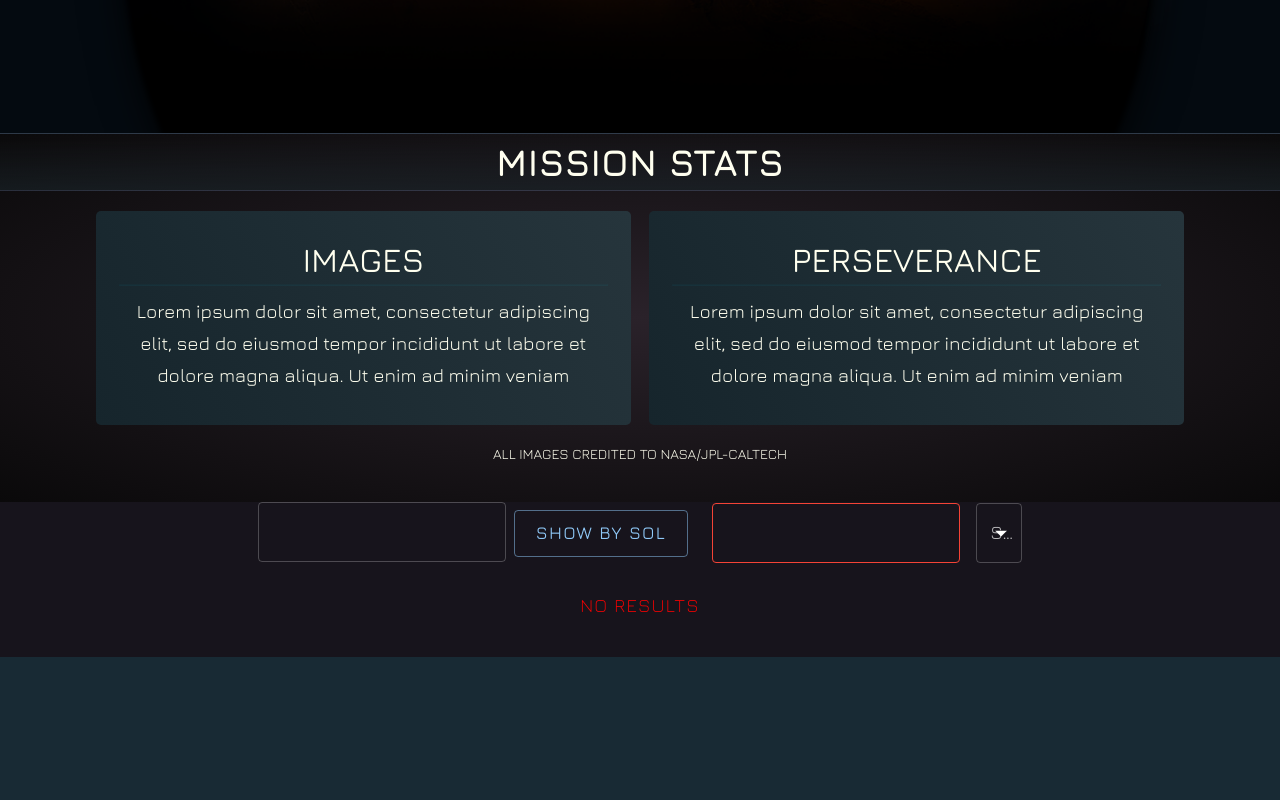
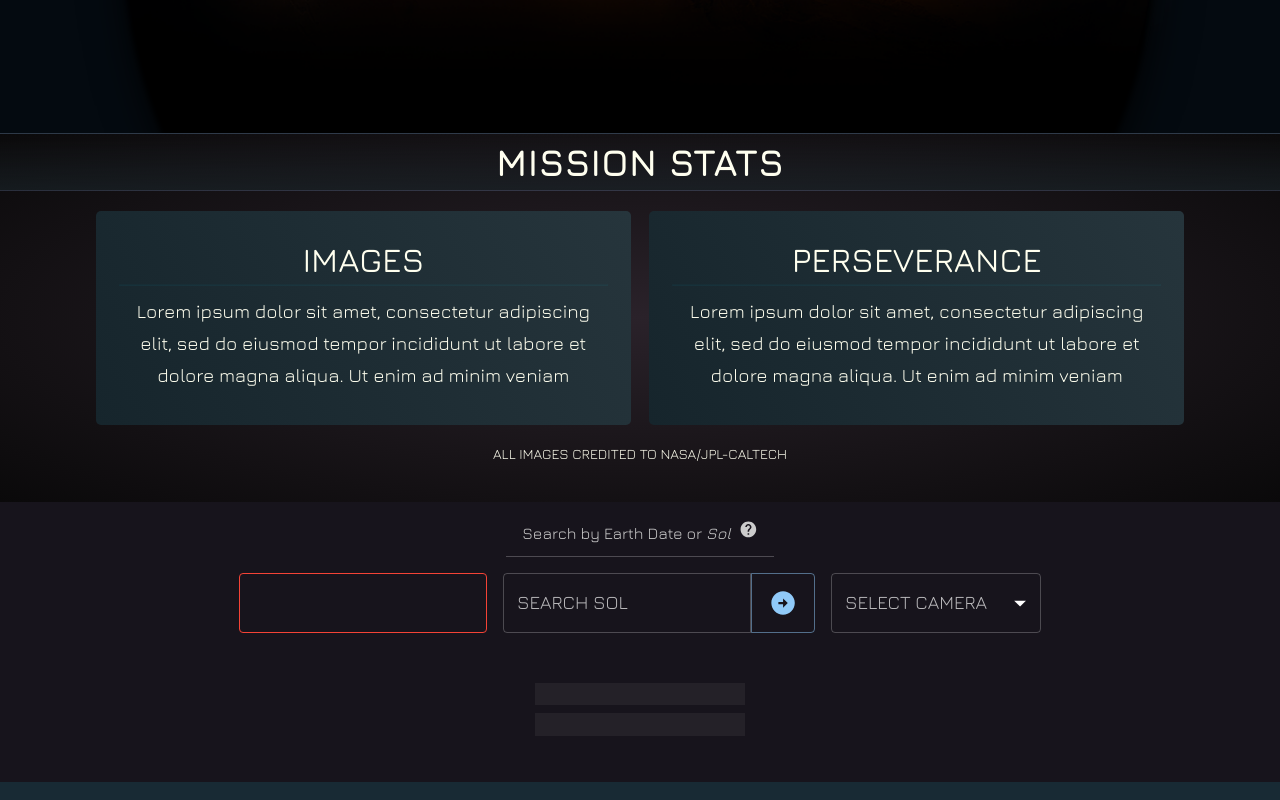
Before and after one commit to mattbartley/nasa-cam, a React (Create React App) app: page / in a window 1280 px wide. Shown: the part 565-1365 px from the top of the page. Before the commit the page ends 1241 px from the top, so only its background shows below. Built offline with nearby package versions, Linux system fonts and the light colour scheme.

Commit message:
Filter styles, icons, tooltip, and info layout

```diff
--- a/package.json
+++ b/package.json
@@ -6,6 +6,7 @@
     "@date-io/moment": "^2.13.2",
     "@emotion/react": "^11.9.0",
     "@emotion/styled": "^11.8.1",
+    "@mui/icons-material": "^5.8.0",
     "@mui/material": "^5.6.4",
     "@mui/system": "^5.6.4",
     "@mui/x-date-pickers": "^5.0.0-alpha.2",
--- a/src/App.js
+++ b/src/App.js
@@ -5,7 +5,8 @@
 import { LocalizationProvider } from "@mui/x-date-pickers/LocalizationProvider";
 import { DatePicker } from "@mui/x-date-pickers/DatePicker";
 import { ThemeProvider, createTheme } from "@mui/material/styles";
-import Stack from "@mui/material/Stack";
+import { Grid, Container, Box, Tooltip } from "@mui/material/";
+import HelpIcon from "@mui/icons-material/Help";
 import TextField from "@mui/material/TextField";
 import PhotoGallery from "./components/PhotoGallery";
 import GalleryFilter from "./components/GalleryFilter";
@@ -17,6 +18,15 @@
 
 function App() {
   const darkTheme = createTheme({
+    breakpoints: {
+      values: {
+        xs: 0,
+        sm: 600,
+        md: 900,
+        lg: 1200,
+        xl: 1536,
+      },
+    },
     palette: {
       mode: "dark",
     },
@@ -164,19 +174,47 @@
     <div className="app">
       <ThemeProvider theme={darkTheme}>
         <HomeScreen />
-        <Stack
-          direction="row"
+        <Container
+          sx={{
+            display: "flex",
+            justifyContent: "center",
+          }}
+        >
+          <Box
+            sx={{
+              color: "#ccc",
+              fontSize: ".85rem",
+              paddingLeft: 2,
+              paddingRight: 2,
+              m: 1,
+              borderBottom: 1,
+              borderColor: "rgba(255, 355, 255, 0.23)",
+              maxWidth: 40 / 100,
+              alignmentBaseline: "bottom",
+            }}
+          >
+            <p className="search__intro">
+              Search by Earth Date or <em>Sol</em>
+              <Tooltip title="A Sol is one solar day on Mars. Sol 0 is the first day for Perseverance on Mars.">
+                <HelpIcon
+                  sx={{ fontSize: "1rem", textAlign: "right", marginLeft: 1 }}
+                />
+              </Tooltip>
+            </p>
+          </Box>
+        </Container>
+
+        <Grid
+          container
+          spacing={2}
           justifyContent="center"
           alignItems="center"
-          spacing={2}
+          sx={{ paddingBottom: 2, paddingTop: 1 }}
         >
-          <SolPicker
-            fetchedPhotos={fetchedPhotos}
-            solPicked={solPicked}
-            setSolPicked={setSolPicked}
-          />
+          <Grid item xs="auto">
             <LocalizationProvider dateAdapter={AdapterMoment}>
               <DatePicker
+                sx={{ m: 0 }}
                 value={
                   fetchedPhotos != "" ? fetchedPhotos[0].earth_date : datePicked
                 }
@@ -188,6 +226,17 @@
                 shouldDisableDate={getDisabledDates}
               />
             </LocalizationProvider>
+          </Grid>
+
+          <Grid item xs="auto">
+            <SolPicker
+              fetchedPhotos={fetchedPhotos}
+              solPicked={solPicked}
+              setSolPicked={setSolPicked}
+            />
+          </Grid>
+
+          <Grid item xs="auto">
             <GalleryFilter
               images={fetchedPhotos}
               setFilteredPhotos={setFilteredPhotos}
@@ -195,7 +244,8 @@
               setActiveCamera={setActiveCamera}
               setActiveCameraName={setActiveCameraName}
             />
-        </Stack>
+          </Grid>
+        </Grid>
         <DateSummary
           fetchedPhotos={fetchedPhotos}
           filteredPhotos={filteredPhotos}
--- a/src/components/DateSummary.js
+++ b/src/components/DateSummary.js
@@ -1,5 +1,6 @@
 import moment from "moment";
 import "../css/DateSummary.css";
+import { Skeleton, Stack } from "@mui/material/";
 
 export default function DateSummary({
   fetchedPhotos,
@@ -10,6 +11,7 @@
   // Conditionally render facts from the selected date's mission (Number of photos, camera name, Earth Date & Sol, etc)
   // Converts API-provided YYYY-MM-DD date format for redability (i.e. Jan 1st, 2022) with moment.js
   return (
+    <Stack sx={{ alignItems: "center", textAlign: "center" }}>
       <div className="date__summary">
         <div className="selected__date">
           {fetchedPhotos != ""
@@ -22,7 +24,14 @@
           </span>
         </div>
         <div className="returned__details">
-        {fetchedPhotos.length > 0 ? (
+          <div>
+            {filteredPhotos.length < 1 ? (
+              <Skeleton
+                variant="h1"
+                width={210}
+                sx={{ m: 1, textAlign: "center" }}
+              />
+            ) : fetchedPhotos.length > 0 ? (
               <>
                 Images Returned:{" "}
                 <span className="returned__text">{fetchedPhotos.length}</span>
@@ -30,6 +39,7 @@
             ) : (
               <span className="returned__empty">No results</span>
             )}
+          </div>
         </div>
         <div className="returned__details">
           {fetchedPhotos.length > 0 ? (
@@ -40,9 +50,14 @@
               </span>
             </>
           ) : (
-          ""
+            <Skeleton
+              variant="p"
+              width={210}
+              sx={{ m: 1, textAlign: "center" }}
+            />
           )}
         </div>
       </div>
+    </Stack>
   );
 }
--- a/src/components/GalleryFilter.js
+++ b/src/components/GalleryFilter.js
@@ -60,11 +60,10 @@
   };
 
   return (
-    <>
-      <div>
-        <FormControl fullWidth>
+    <FormControl sx={{ m: 0 }}>
       <InputLabel>SELECT CAMERA</InputLabel>
       <Select
+        sx={{ m: 0, minWidth: 210 }}
         id="camera__select"
         value={age}
         onChange={handleChange}
@@ -96,7 +95,5 @@
         })}
       </Select>
     </FormControl>
-      </div>
-    </>
   );
 }
--- a/src/components/PhotoGallery.js
+++ b/src/components/PhotoGallery.js
@@ -2,6 +2,7 @@
 import { motion } from "framer-motion";
 import "../css/PhotoGallery.css";
 import Lightbox from "./Lightbox";
+import { Skeleton } from "@mui/material/";
 
 export default function PhotoGallery({ image, index, filteredPhotos }) {
   const smallExt = "_320.jpg";
@@ -72,6 +73,9 @@
       exit={{ y: -60, opacity: 0 }}
       key={index}
     >
+      {!image ? (
+        <Skeleton variant="rectangular" width={210} height={118} />
+      ) : (
         <img
           className="gallery__image"
           id={image.id}
@@ -91,6 +95,7 @@
             image.sol
           }
         />
+      )}
       {clickedImage && (
         <Lightbox
           clickedImage={clickedImage}
--- a/src/components/SolPicker.js
+++ b/src/components/SolPicker.js
@@ -1,6 +1,6 @@
 import { useRef, useState } from "react";
-import TextField from "@mui/material/TextField";
-import Button from "@mui/material/Button";
+import { Button, FormGroup, TextField, Box } from "@mui/material/";
+import ArrowCircleRightIcon from "@mui/icons-material/ArrowCircleRight";
 
 export default function SolPicker({ fetchedPhotos, solPicked, setSolPicked }) {
   const [solInput, setSolInput] = useState("");
@@ -13,9 +13,16 @@
   };
 
   return (
-    <form>
+    <FormGroup row sx={{}}>
       <TextField
-        id="outlined"
+        sx={{
+          textTransform: "uppercase",
+          fieldset: {
+            borderTopRightRadius: "0px",
+            borderBottomRightRadius: "0px",
+          },
+        }}
+        label="Search Sol"
         variant="outlined"
         placeholder={
           fetchedPhotos != ""
@@ -28,17 +35,30 @@
           e.preventDefault();
           setSolInput(e.target.value);
         }}
+        onKeyPress={(e) => {
+          if (e.key === "Enter") {
+            setSolPicked(solInput);
+            setSolInput("");
+            e.preventDefault();
+          }
+        }}
       />
 
       <Button
-        sx={{ m: 1 }}
+        sx={{
+          borderTopLeftRadius: 0,
+          borderBottomLeftRadius: 0,
+          paddingLeft: 0,
+          paddingRight: 0,
+        }}
         variant="outlined"
         size="large"
         onClick={showBySol}
         type="submit"
+        disableElevation
       >
-        Show by Sol
+        <ArrowCircleRightIcon />
       </Button>
-    </form>
+    </FormGroup>
   );
 }
--- a/src/css/App.css
+++ b/src/css/App.css
@@ -9,57 +9,14 @@
   background-color: var(--main-bg-color);
 }
 
-.dropdown__btn {
-  background-color: #2298b6;
-  color: white;
-  padding: 16px 0px;
-  font-size: 16px;
-  border: none;
-  min-width: 250px;
-  text-transform: uppercase;
-  font-weight: 600;
+.search__intro {
   text-align: center;
-}
-
-.dropdown {
-  position: relative;
-  display: inline-block;
-  text-align: center;
-  cursor: pointer;
-}
-
-.dropdown__content {
-  border: none;
-  padding: 10px 0px;
-  display: none;
-  position: absolute;
-  background-color: #f1f1f1;
-  z-index: 1;
-  text-align: center;
-  margin: 0 auto;
-  width: max-content;
-}
-
-.dropdown__content button {
-  cursor: pointer;
-  color: black;
-  padding: 5px 10px;
-  text-decoration: none;
-  display: block;
-  border: none;
-  text-align: center;
-}
-.dropdown__content button:hover {
-  background-color: #b5e5f1;
-}
-.dropdown__content button.active {
-  background-color: #89c1cf;
-}
-.dropdown:hover .dropdown__content {
   display: block;
 }
 
-.dropdown:hover .dropdown__btn {
-  background-color: #16738a;
-  color: #f1f1f1;
+.search__title {
+  text-align: center;
+  width: 100%;
+  text-transform: uppercase;
+  font-size: 1.1rem;
 }
--- a/src/css/Lightbox.css
+++ b/src/css/Lightbox.css
@@ -14,6 +14,7 @@
   align-content: center;
   justify-content: center;
   align-items: center;
+  z-index: 100;
 }
 
 .lightbox__image {
```
Also changed, not shown: 1 other file (tests, documents, lock files or other folders). Lines whose indentation alone changed are shown as unchanged.
